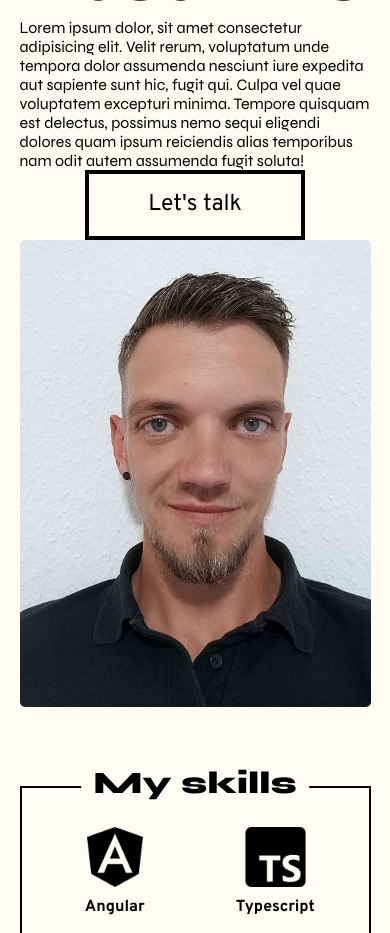
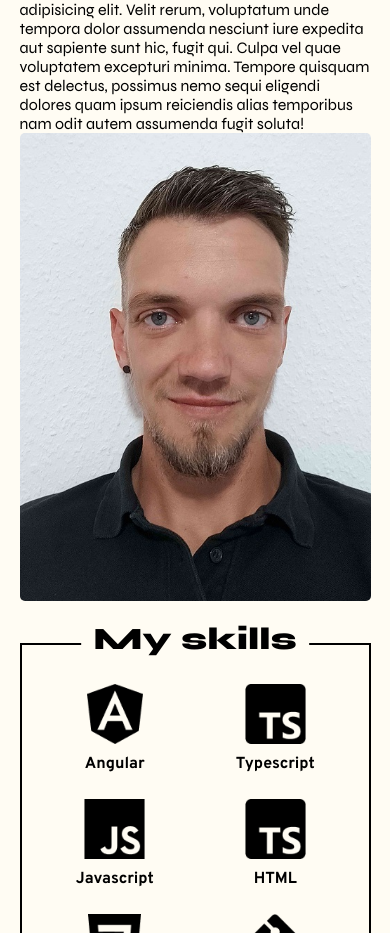
Before and after one commit to DerEns86/portfolio, an Angular app in the folder portfolio/: page / in a window 390 px wide. Shown: the part 940-1873 px from the top of the page. Built offline with nearby package versions, Linux system fonts and the light colour scheme.

Commit message:
image border added

```diff
--- a/portfolio/src/app/main-content/about-me/about-me.component.html
+++ b/portfolio/src/app/main-content/about-me/about-me.component.html
@@ -16,6 +16,7 @@
         </div>
         <div class="profileImg">
             <img src="./../../../assets/img/viktor.jpg" alt="">
+            <div class="border"></div>
         </div>
     </div>
 </section>
--- a/portfolio/src/app/main-content/about-me/about-me.component.scss
+++ b/portfolio/src/app/main-content/about-me/about-me.component.scss
@@ -5,7 +5,7 @@ h1 {
 }
 
 section {
-    height: 100vh;
+    // height: 100vh;
     font-family: 'syne', sans-serif;
     display: flex;
     flex-direction: column;
@@ -16,9 +16,33 @@ section {
     }
 
     .profileImg img {
-        max-height: 500px;
+        // max-height: 500px;
         border-radius: 5px;
+        width: 400px;
+
     }
+
+    .profileImg{
+        position: relative;
+        // height: 100%;
+
+        .border{
+            display: none;
+            width: 100%;
+            height: 100%;
+            outline: 4px solid black;
+            position: absolute;
+            top: 5%;
+            left: 5%;
+        }
+
+        &:hover{
+            .border{
+                display: block;
+            }
+        }
+    }
+
 }
 
 .about {
@@ -46,14 +70,17 @@ section {
     }
 }
 
-@media screen and (max-width: 600px) {
+@media screen and (max-width: 800px) {
     section {
         >div{
         flex-direction: column;
         }
         .profileImg img {
             max-width: 90vw;
-            border-radius: 5px;
+        }
+
+        .talkBtn{
+            display: none;
         }
     }
 }
```
